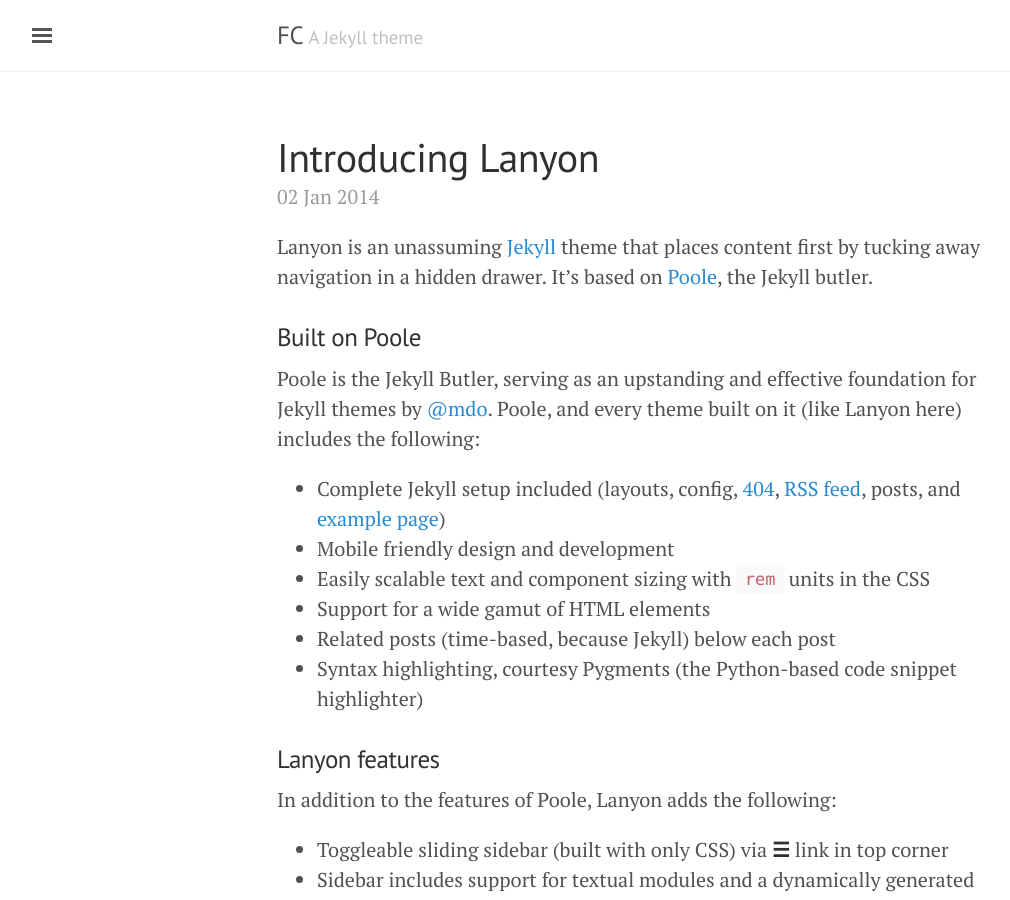
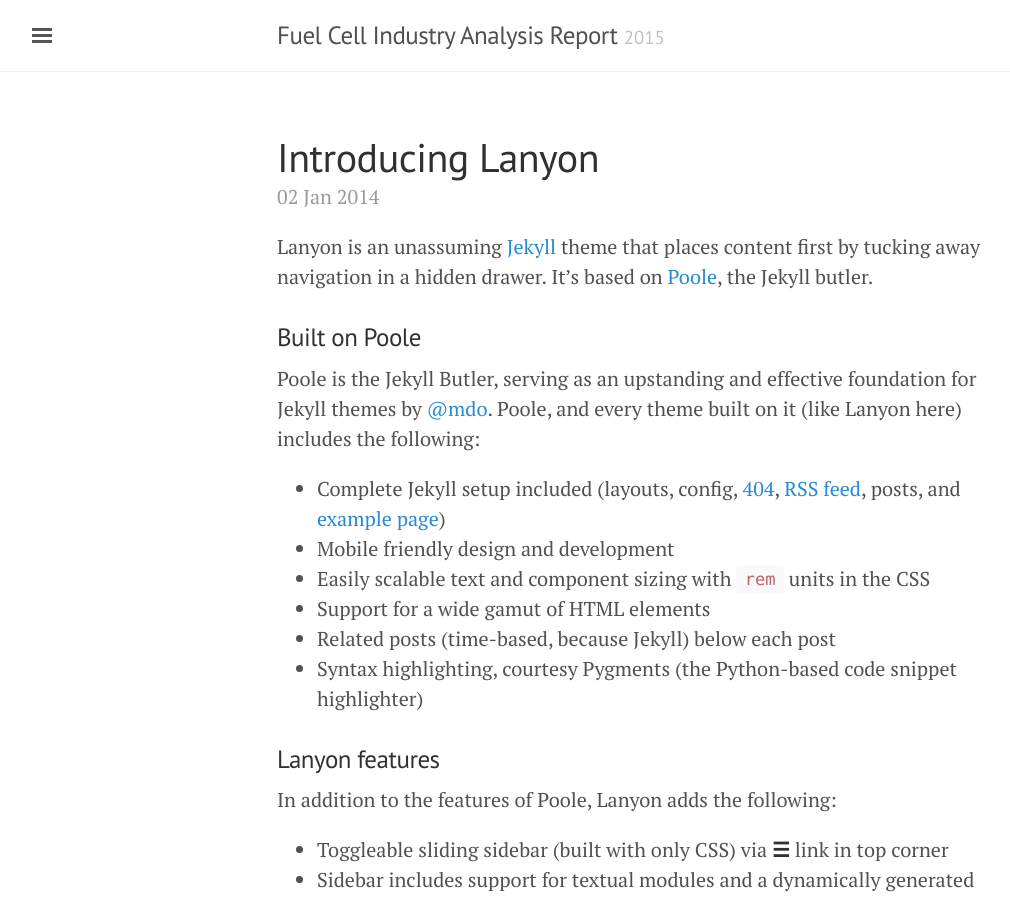
Before and after one commit to BambuGMS/Industry-Analysis-Report, a Jekyll site: the page built from index.html, in a window 1280 px wide and 900 px high. Shown: the whole window, without its empty margins (3-1013 px from the left). Built offline with Jekyll 4.4.1, drawn with Linux system fonts in a browser that asks for light colours; the list of posts is cut into pages by our own code.

Commit message:
added description

```diff
--- a/_config.yml
+++ b/_config.yml
@@ -7,9 +7,9 @@
 
 
 # Setup
-title:               FC
-tagline:             'A Jekyll theme'
-description:         'A reserved <a href="http://jekyllrb.com" target="_blank">Jekyll</a> theme that places the utmost gravity on content with a hidden drawer. Made by <a href="https://twitter.com/mdo" target="_blank">@mdo</a>.'
+title:               Fuel Cell Industry Analysis Report
+tagline:             '2015'
+description:         'Start browsing through the different parts of the report'
 url:                 https://BambuGMS.github.io/Industry-Analysis-Report
 baseurl:             /Industry-Analysis-Report
 paginate:            5
```
